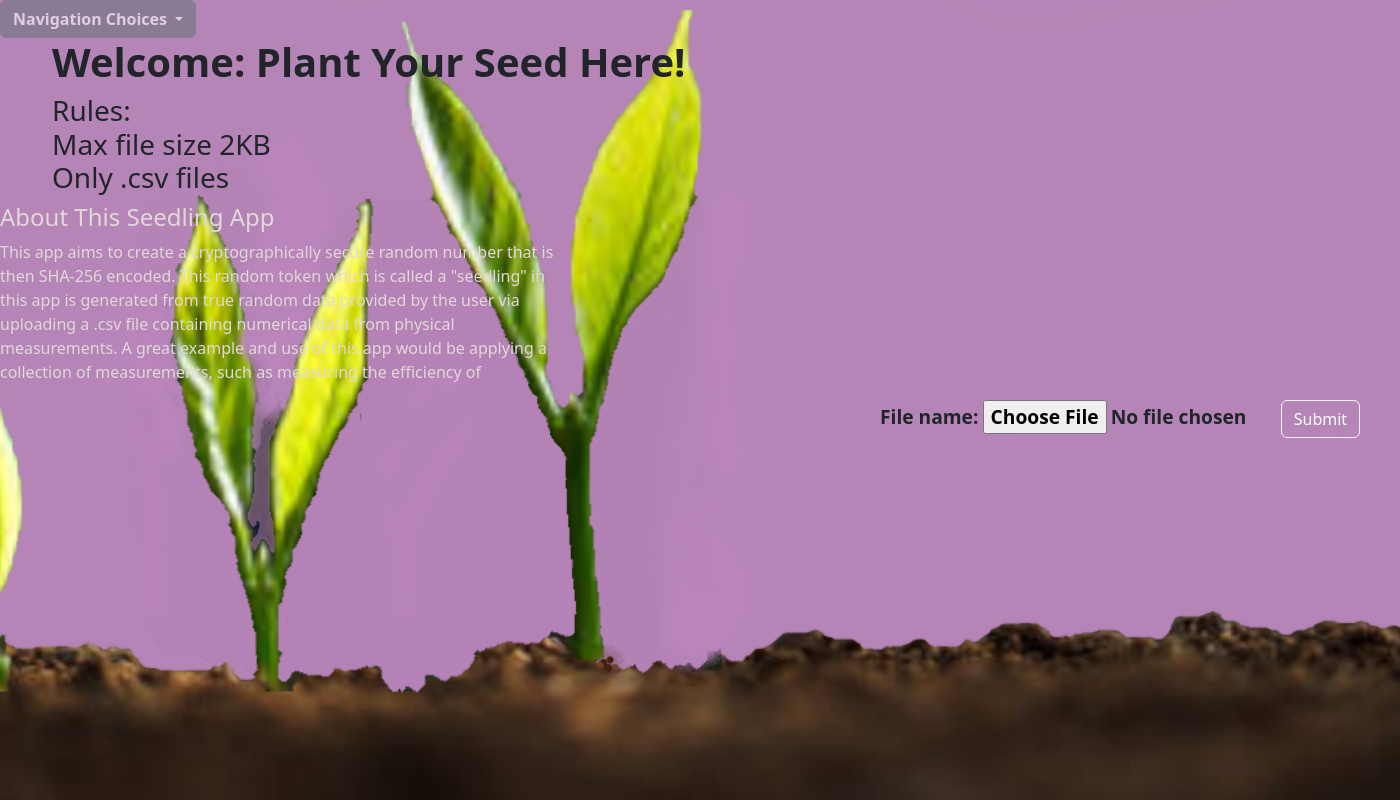
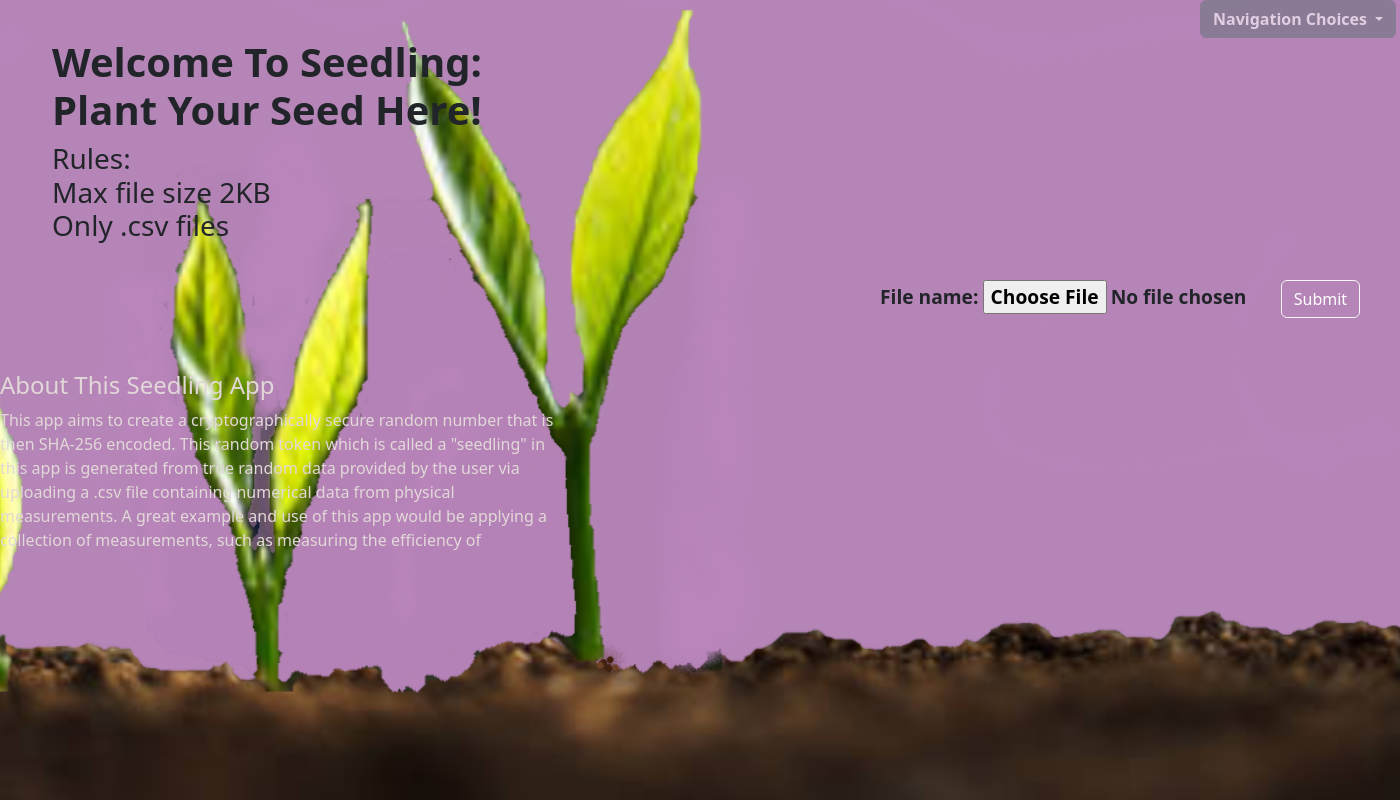
Before and after one commit to YugioCard59/PDX-Capstone-CSRNG, a Django app: page / in a window 1400 px wide. Run offline with Django 4.2, Linux system fonts and the light colour scheme.

Commit message:
formatting and fixing download errors

```diff
--- a/no_cap/templates/base.html
+++ b/no_cap/templates/base.html
@@ -20,7 +20,7 @@
 
     <div class="btn-group" style="opacity:0.6;">
         <button class="btn btn-secondary dropdown-toggle" type="button" data-bs-toggle="dropdown"
-            data-bs-auto-close="true" aria-expanded="false"><strong>
+            data-bs-auto-close="true" aria-expanded="false" style="margin-left: 75rem !important;"><strong>
                 Navigation Choices
             </strong></button>
         <ul class="dropdown-menu">
--- a/no_cap/templates/welcome.html
+++ b/no_cap/templates/welcome.html
@@ -11,19 +11,19 @@ Welcome & Data Upload/Retrieval Page
 {% block content %}
 
 <div class="container">
-<h1><strong> Welcome:  Plant Your Seed Here!</strong></h1>
-<h3>Rules:
+<h1><strong> Welcome To Seedling: <br/>  Plant Your Seed Here!</strong></h1>
+<h3 style="flex-direction: row;">Rules:
     <br>Max file size 2KB
     <br>Only .csv files</h3>
 </div>
-<aside style="width:40%;">
-    <h4 style="color:rgb(226, 216, 216)">About This Seedling App</h4>
-    <p style="color:rgb(226, 216, 216)">This app aims to create a cryptographically secure random number that is then SHA-256 encoded.
+<div style="margin-top: 0rem;">
+    <h4 style="color:rgb(226, 216, 216); margin-top: 8rem;">About This Seedling App</h4>
+    <p style="color:rgb(226, 216, 216); margin-top: 0rem; width:40%">This app aims to create a cryptographically secure random number that is then SHA-256 encoded.
     This random token which is called a "seedling" in this app is generated from true random data provided by the user via uploading a .csv file containing
      numerical data from physical measurements.  A great example and use of this app would be applying a collection of measurements, such as measuring the efficiency of  </p>
-</aside>
 
-<div class="import_files">
+</div>
+<div class="import_files" style="margin-top: -18rem;">
 <form action="" method="POST" enctype="multipart/form-data">
 {% csrf_token %}
 <!-- note {{form}} form defined in views.py as dict key -->
```
